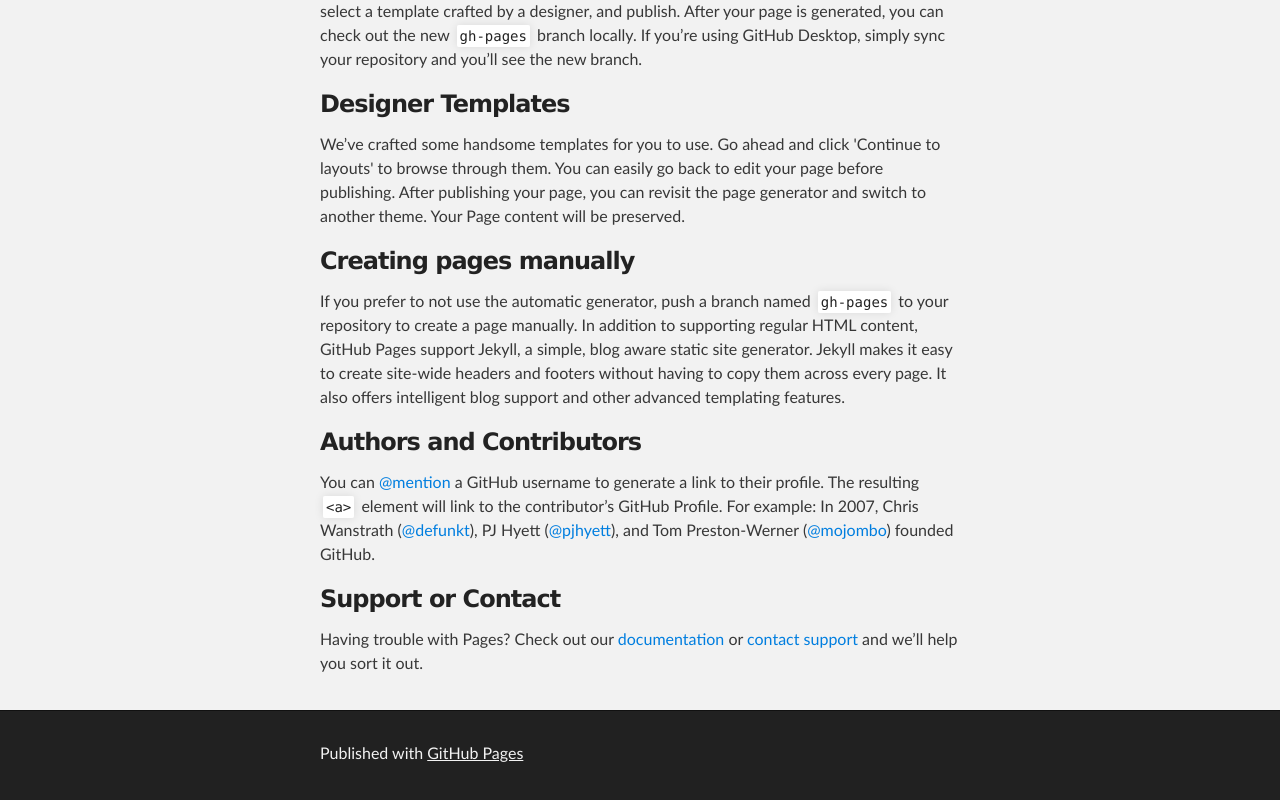
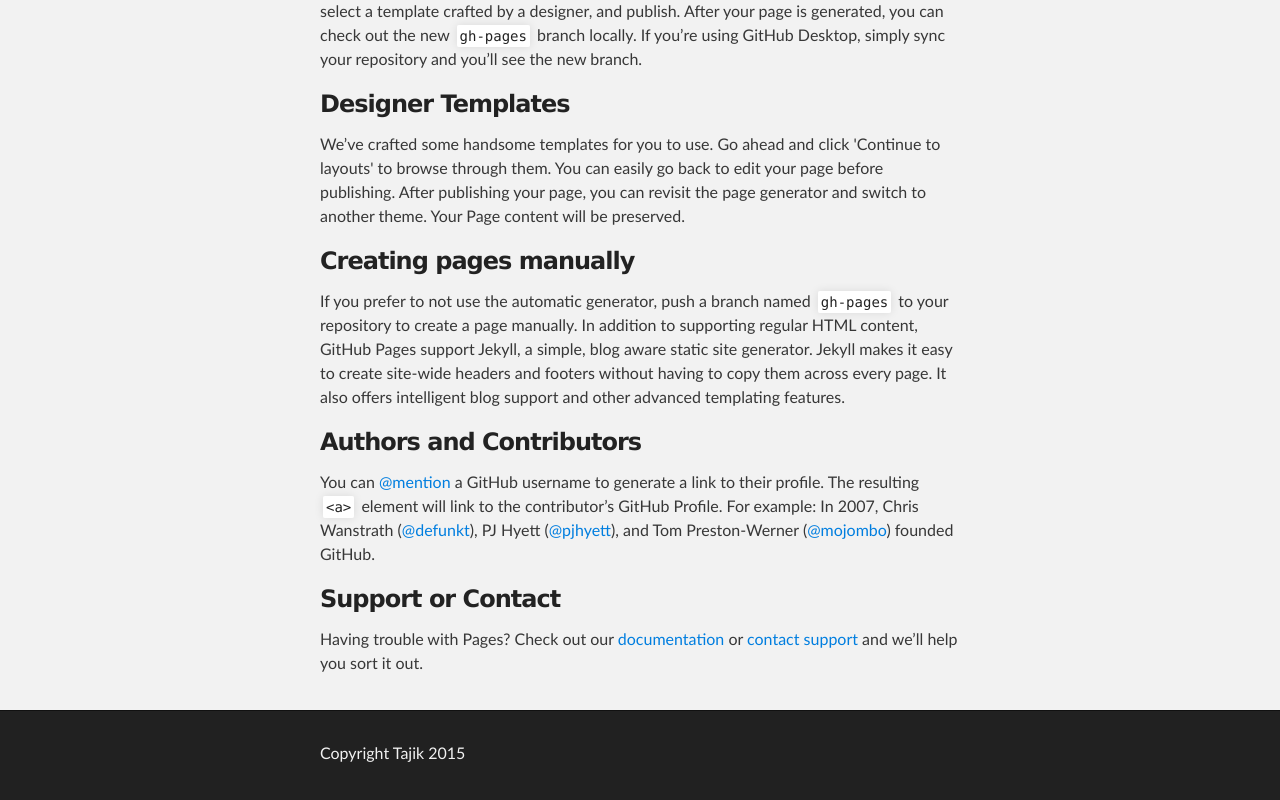
Before and after one commit to tajik446/tajik446.github.io, a plain HTML site: page index.html in a window 1280 px wide. Shown: the part 334-1134 px from the top of the page. Drawn offline with Linux system fonts and the light colour scheme.

Commit message:
Update index.html
updated the copyright

```diff
--- a/index.html
+++ b/index.html
@@ -57,7 +57,7 @@
     <!-- FOOTER  -->
     <div id="footer_wrap" class="outer">
       <footer class="inner">
-        <p>Published with <a href="https://pages.github.com">GitHub Pages</a></p>
+        <p>Copyright Tajik 2015</p>
       </footer>
     </div>
 
```
